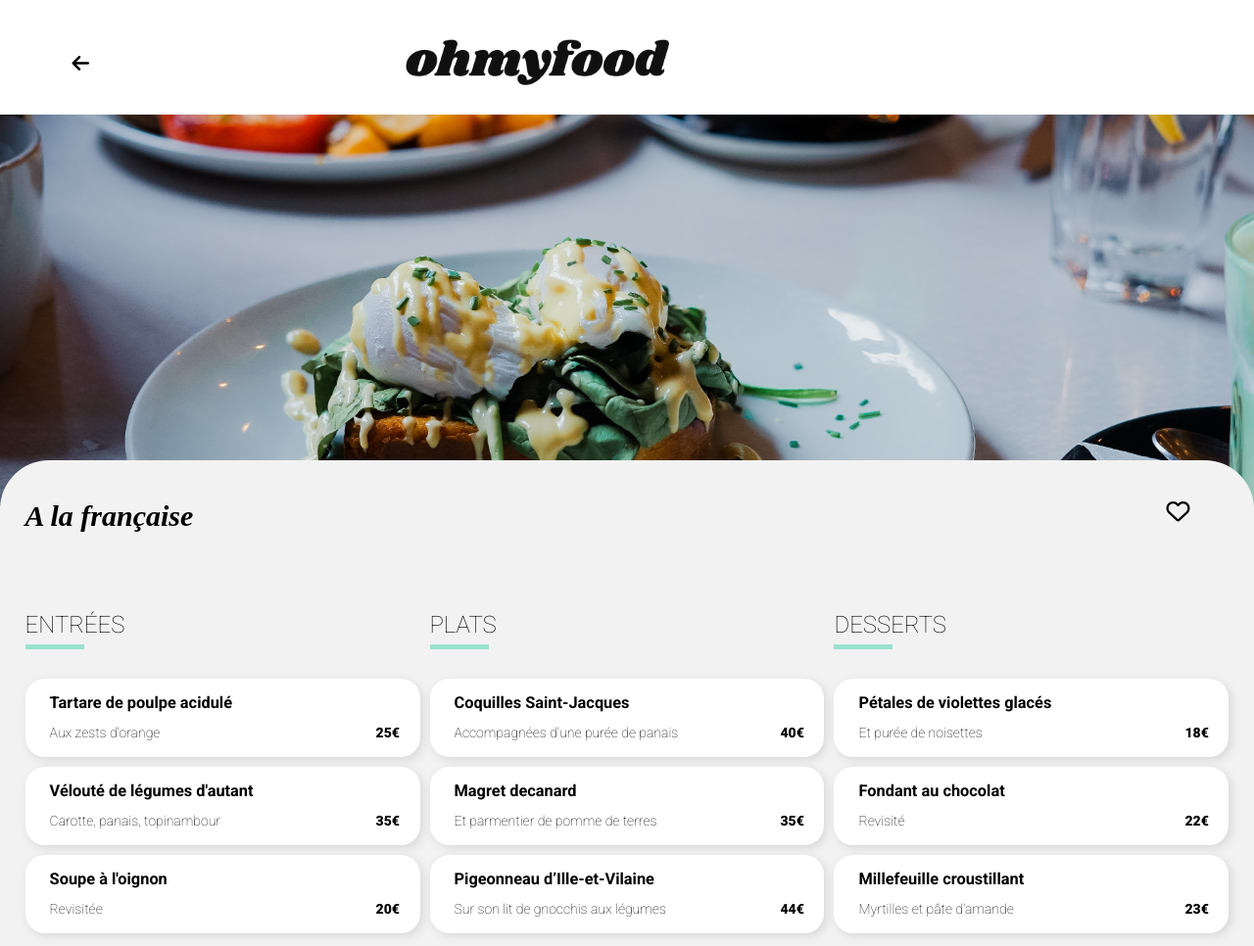
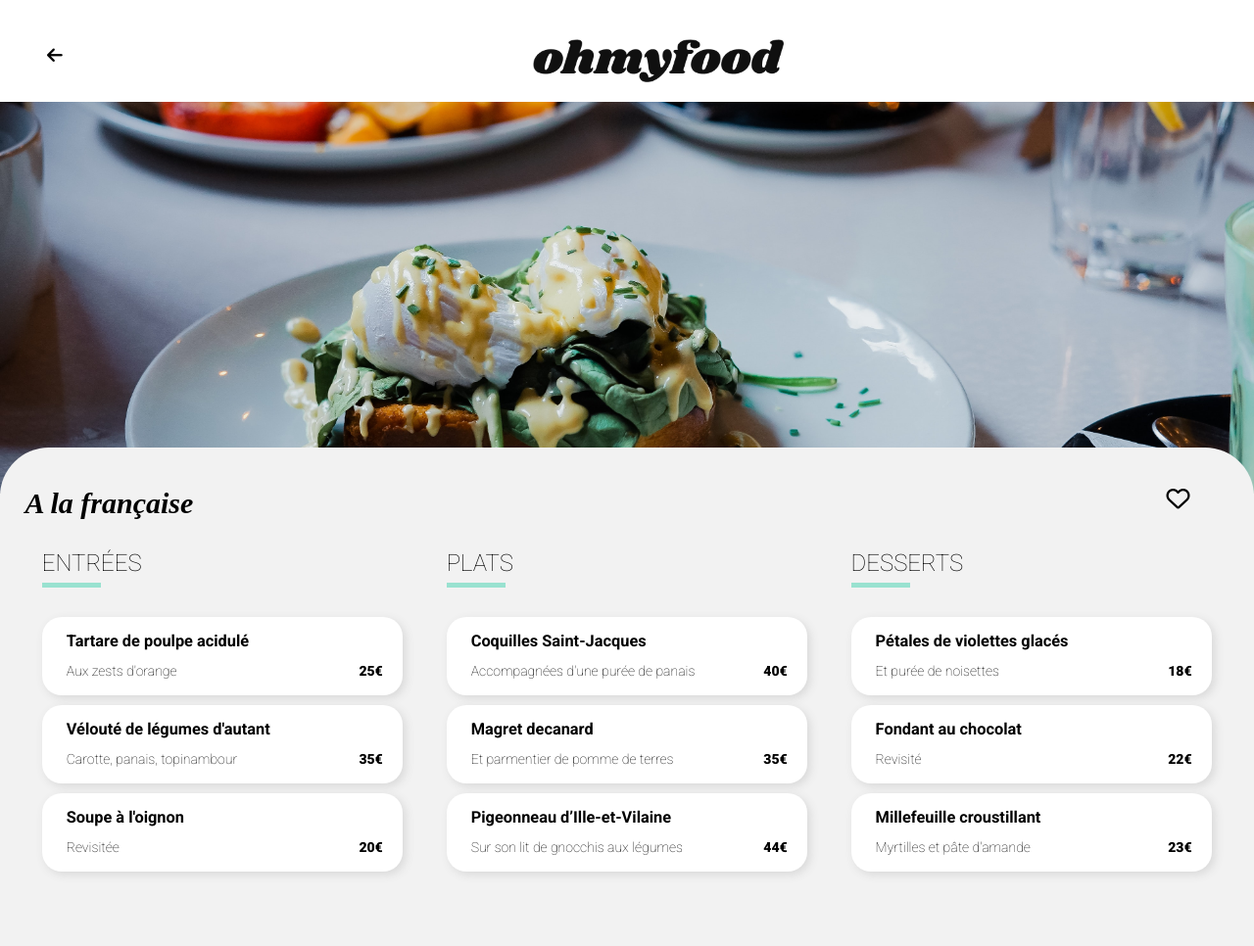
Before and after one commit to Mariefrance0502/ohmyfood, a plain HTML site: page pages/A_la_francaise.html in a window 1280 px wide. Shown: the top 966 px of the page at 98% size. Drawn offline with Linux system fonts and the light colour scheme; a web font is replaced by a local one.

Commit message:
projet termine

```diff
--- a/CSS/base.css
+++ b/CSS/base.css
@@ -77,7 +77,6 @@ a {
   padding-top: 20px;
   padding-bottom: 40px;
 }
-
 
 .fa-heart {
   position: relative;
@@ -164,6 +163,7 @@ a {
 }
 
 
+
 button:hover {
   cursor: pointer;
   box-shadow: 0px 2px 10px gray;
--- a/CSS/responsive.css
+++ b/CSS/responsive.css
@@ -4,7 +4,7 @@
     gap: 20px;
   }
 
-  article {
+  .bloc_entree_plat_dessert {
     flex-direction: row;
     flex-wrap: wrap;
     justify-content: space-between;
--- a/CSS/responsive_restaurant.css
+++ b/CSS/responsive_restaurant.css
@@ -7,12 +7,14 @@ padding-top: 20px;
 padding-bottom: 40px;
 }
 
-.header_logo_icone img
- {
-   width: 35%;
-   padding-top: 20px;
-   padding-bottom: 20px;
+.fa-arrow-left {
+    font-size: 18px;
+    padding-top: 28px;
 }
+
+.header_logo_icone img {
+    width: 20%;
+ }
 
 
 .bloc_entree_plat_dessert
@@ -26,7 +28,7 @@ padding-bottom: 40px;
 
 .carre_entree_plat_dessert
 {
-   width: 40%;
+   width: 30%;
 
 }
 
--- a/CSS/restaurant.css
+++ b/CSS/restaurant.css
@@ -1,20 +1,14 @@
-
-
 .header_logo_icone {
   display: flex;
-    justify-content: center;
-    margin-left: 70px;
-    width: 60%;
-    padding-top: 20px;
-    padding-bottom: 10px;
+  width: auto;
+  justify-content: space-between;
+  padding-top: 20px;
+  padding-bottom: 10px;
 }
 
-.header_logo_icone i {
-  display: flex;
-  margin-right: auto;
-  margin-left: auto;
-  width: 60%;
-  padding-top: 35px;
+.fa-arrow-left {
+  margin-left: 48px;
+  padding-top: 30px;
   padding-bottom: 10px;
   font-size: 20px;
   text-decoration: none;
@@ -22,13 +16,10 @@
 }
 
 .header_logo_icone img {
+  margin: auto;
+  width: 50%;
   display: flex;
   justify-content: center;
-  margin-right: auto;
-  margin-left: auto;
-  margin-right: 155px;
-
-  width: 35%;
   padding-top: 20px;
   padding-bottom: 10px;
 }
@@ -62,7 +53,7 @@ section h1 {
   justify-content: space-between;
 }
 
-.bloc_entrée_plat_dessert {
+.bloc_entree_plat_dessert {
   display: flex;
   flex-direction: column;
   margin-top: -50px;
@@ -168,15 +159,14 @@ h2 {
   font-weight: 100;
   display: flex;
   justify-content: space-between;
+  white-space: nowrap;
 }
 
 .plats__description {
   padding: 10px;
   margin: 0;
   width: 300px;
-  overflow: hidden;
   white-space: nowrap;
-  text-overflow: ellipsis;
   transition: width 1s;
 }
 
--- a/CSS/style.css
+++ b/CSS/style.css
@@ -4,12 +4,12 @@ header {
   align-items: center;
 }
 
-.header_logo {
+.header_logo img {
   display: flex;
   justify-content: center;
   margin-right: auto;
   margin-left: auto;
-  width: 45%;
+  width: 50%;
   padding-top: 20px;
   padding-bottom: 10px;
 }
@@ -136,7 +136,7 @@ button {
   padding-bottom: 20px;
 }
 
-article {
+.bloc_entree_plat_dessert {
   display: flex;
   flex-direction: column;
   gap: 10px;
@@ -157,7 +157,6 @@ article {
   cursor: pointer;
   box-shadow: 2px 2px 2px 2px #d9d9d9;
 }
-
 
 .imagerestaurant {
   position: relative;
```
Also changed, not shown: index.html (+3 -4 lines), pages/A_la_francaise.html (+1 -0 lines), pages/La_note_enchantée.html (+1 -0 lines), pages/La_palette_du_gout.html (+1 -0 lines), pages/Le_delice_des_sens.html (+1 -0 lines). Lines whose indentation alone changed are shown as unchanged.
